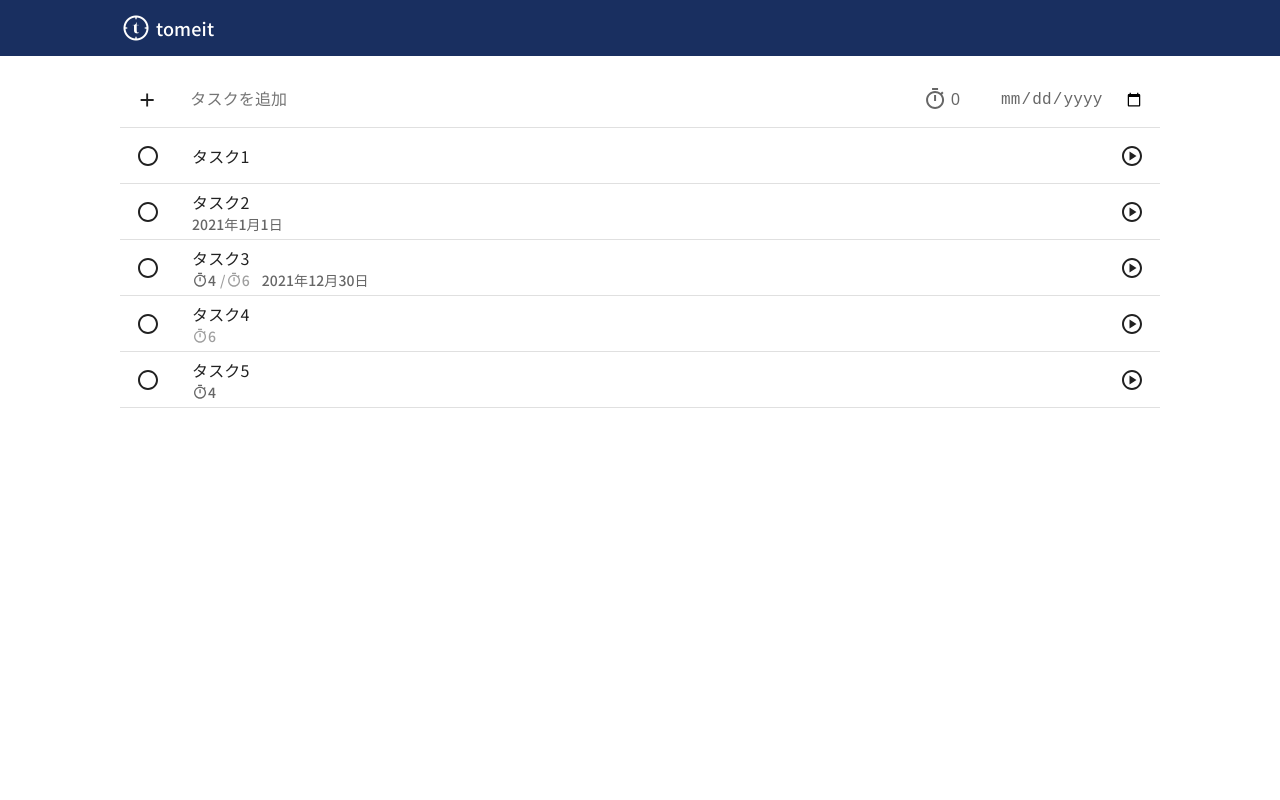
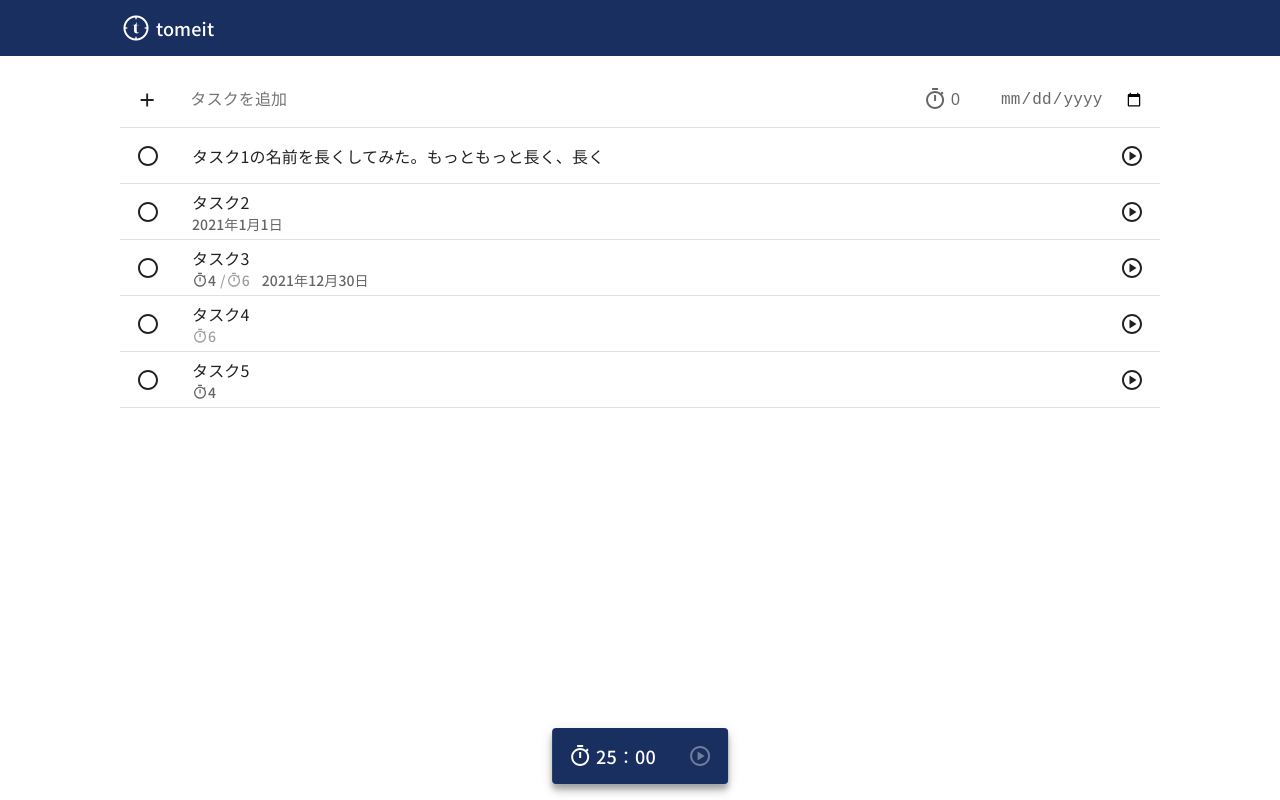
Before and after one commit to minguu42/tomeit-canary, a Next.js app: page /home in a window 1280 px wide. Built offline with nearby package versions, Linux system fonts and the light colour scheme; no server answers.

Commit message:
PomodoroPlayer の作成

```diff
--- /dev/null
+++ b/src/components/home/PomodoroPlayer/PomodoroPlayer.module.scss
@@ -0,0 +1,37 @@
+@use "styles/variables";
+
+.container {
+  z-index: 8;
+  display: flex;
+  gap: 32px;
+  justify-content: space-between;
+  padding: 16px;
+  border-radius: 4px;
+  @include variables.dp08;
+}
+
+.timer {
+  display: flex;
+  gap: 4px;
+  align-items: center;
+  @include variables.headline6;
+}
+
+.title {
+  display: -webkit-box;
+  max-width: 360px;
+  overflow: hidden;
+  -webkit-line-clamp: 1;
+  -webkit-box-orient: vertical;
+  @include variables.subtitle1;
+}
+
+.isPomodoro {
+  color: var(--c-on-primary-high);
+  background-color: var(--c-primary);
+}
+
+.isNotPomodoro {
+  color: var(--c-on-secondary-high);
+  background-color: var(--c-secondary);
+}
--- /dev/null
+++ b/src/components/home/PomodoroPlayer/index.tsx
@@ -0,0 +1,95 @@
+// eslint-disable-next-line @typescript-eslint/ban-ts-comment
+// @ts-ignore
+import cn from "classnames";
+
+import TimerIcon from "components/common/icons/TimerIcon";
+import PlayCircleIcon from "components/common/icons/PlayCircleIcon";
+import StopCircleIcon from "components/common/icons/StopCircleIcon";
+import CheckCircleIcon from "components/common/icons/CheckCircleIcon";
+import styles from "components/home/PomodoroPlayer/PomodoroPlayer.module.scss";
+import { Task } from "types/task";
+import { formatSeconds } from "lib/format";
+
+type Props = {
+  time: number;
+  playingTask: Task | null;
+  isNextPomodoro: boolean;
+  isActive: boolean;
+  handlePlayClick: () => void;
+  handleStopClick: () => void;
+  handleSkipClick: () => void;
+};
+
+export const PomodoroPlayer = ({
+  time,
+  playingTask,
+  isNextPomodoro,
+  isActive,
+  handlePlayClick,
+  handleStopClick,
+  handleSkipClick,
+}: Props): JSX.Element => (
+  <div
+    className={cn(styles.container, {
+      [styles.isPomodoro]: isNextPomodoro,
+      [styles.isNotPomodoro]: !isNextPomodoro,
+    })}
+  >
+    <div className={styles.timer}>
+      {isNextPomodoro && <TimerIcon fill="#ffffff" />}
+      {!isNextPomodoro && <TimerIcon fill="#080a0f" />}
+      <p>{formatSeconds(time)}</p>
+    </div>
+
+    {playingTask !== null && (
+      <p className={styles.title}>{playingTask.title}</p>
+    )}
+
+    {playingTask === null && <PlayCircleIcon fill="#707e9c" />}
+    {playingTask !== null && isNextPomodoro && isActive && (
+      <button onClick={handleStopClick}>
+        <StopCircleIcon fill="#ffffff" />
+      </button>
+    )}
+    {playingTask !== null && isNextPomodoro && !isActive && (
+      <button onClick={handlePlayClick}>
+        <PlayCircleIcon fill="#ffffff" />
+      </button>
+    )}
+    {playingTask !== null && !isNextPomodoro && isActive && (
+      <button onClick={handleSkipClick}>
+        <CheckCircleIcon fill="#080a0f" />
+      </button>
+    )}
+    {playingTask !== null && !isNextPomodoro && !isActive && (
+      <button onClick={handlePlayClick}>
+        <PlayCircleIcon fill="#080a0f" />
+      </button>
+    )}
+  </div>
+);
+
+const PomodoroPlayerContainer = (): JSX.Element => {
+  const handlePlayClick = (): void => {
+    return;
+  };
+  const handleStopClick = (): void => {
+    return;
+  };
+  const handleSkipClick = (): void => {
+    return;
+  };
+  return (
+    <PomodoroPlayer
+      time={1500}
+      playingTask={null}
+      isNextPomodoro={true}
+      isActive={false}
+      handlePlayClick={handlePlayClick}
+      handleStopClick={handleStopClick}
+      handleSkipClick={handleSkipClick}
+    />
+  );
+};
+
+export default PomodoroPlayerContainer;
--- a/src/lib/format.ts
+++ b/src/lib/format.ts
@@ -1,11 +1,9 @@
-export const convertSecondsForDisplay = (seconds: number): string => {
-  const minutes = Math.floor(seconds / 60);
-  const restSeconds = seconds % 60;
-  return (
-    String(minutes).padStart(2, "0") +
-    "：" +
-    String(restSeconds).padStart(2, "0")
-  );
+export const formatSeconds = (seconds: number): string => {
+  const mmNum = Math.floor(seconds / 60);
+  const ssNum = seconds % 60;
+  const mm = String(mmNum).padStart(2, "0");
+  const ss = String(ssNum).padStart(2, "0");
+  return `${mm}：${ss}`;
 };
 
 export const formatStringByLength = (length: number, name: string): string => {
--- a/src/pages/home/index.tsx
+++ b/src/pages/home/index.tsx
@@ -3,13 +3,14 @@ import Head from "next/head";
 import TopAppBar from "components/common/TopAppBar";
 import AddTaskForm from "components/home/AddTaskForm";
 import TaskList from "components/home/TaskList";
+import PomodoroPlayer from "components/home/PomodoroPlayer";
 import styles from "pages/home/Home.module.scss";
 import { Task } from "types/task";
 
 const tasks: Task[] = [
   {
     id: 1,
-    title: "タスク1",
+    title: "タスク1の名前を長くしてみた。もっともっと長く、長く",
     expectedPomodoroNum: 0,
     actualPomodoroNum: 0,
     dueOn: new Date("0001-01-01T00:00:00Z"),
@@ -74,6 +75,9 @@ const Home = (): JSX.Element => (
     <main className={styles.main}>
       <AddTaskForm />
       <TaskList tasks={tasks} />
+      <div className={styles.playerLayout}>
+        <PomodoroPlayer />
+      </div>
     </main>
   </>
 );
```
Also changed, not shown: src/components/PomodoroPlayer/PomodoroPlayer.module.scss (deleted, +0 -50 lines), src/components/PomodoroPlayer/index.tsx (deleted, +0 -170 lines), 1 other file (tests, documents, lock files or other folders).
